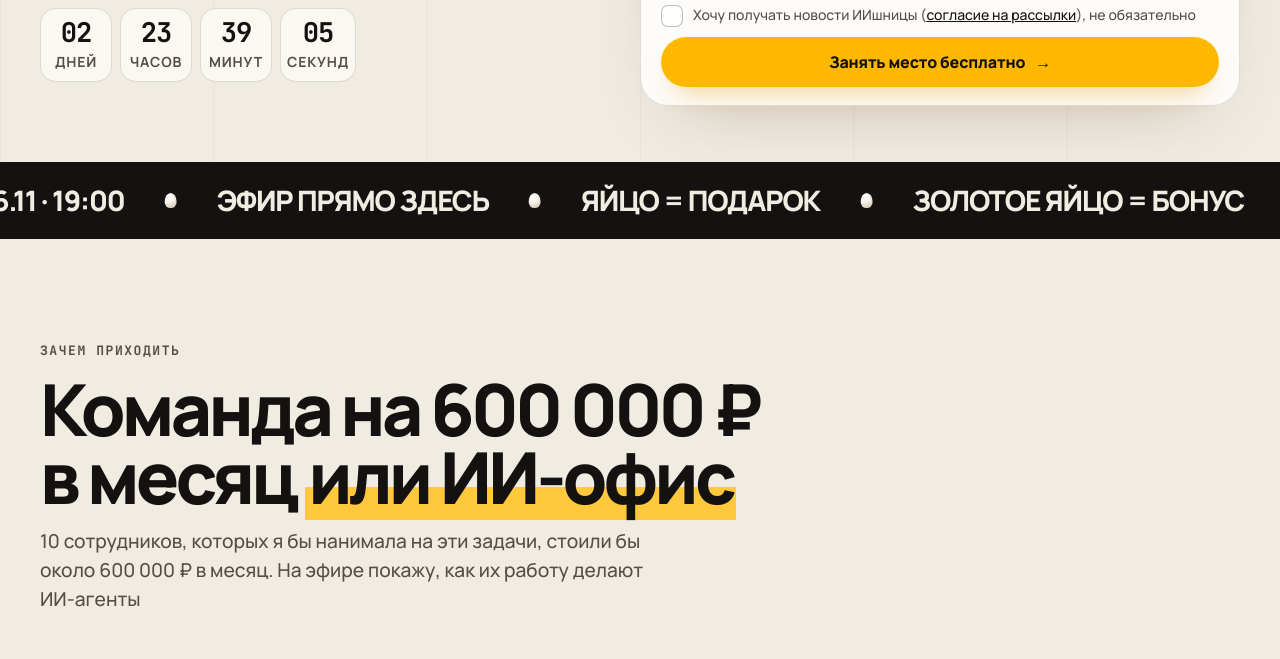
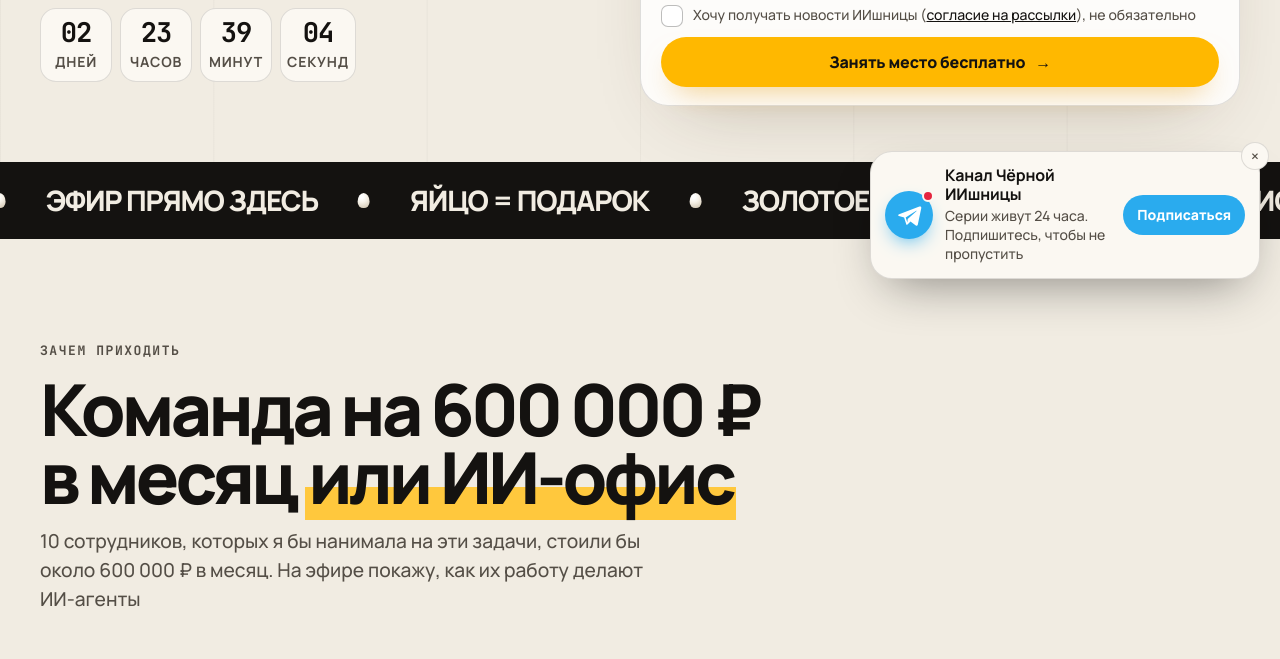
Before and after one commit to olgapuzanova0311-art/bf-site, a plain HTML site: page index.html in a window 1280 px wide. Shown: the part 501-1160 px from the top of the page. Drawn offline with Linux system fonts and the light colour scheme; no server answers.

Commit message:
Виджет Telegram-канала Чёрной ИИшницы
Co-Authored-By: Claude Opus 5.5 <noreply@anthropic.com>
Claude-Session: https://claude.ai/code/session_016FpEBFipCjo6eEjWW1PLia

```diff
--- a/index.html
+++ b/index.html
@@ -340,6 +340,17 @@ footer .cols a,footer .cols span{display:inline-flex;align-items:center;min-heig
 /* mobile bar, modal, toast */
 .mbar{position:fixed;left:0;right:0;bottom:0;z-index:50;padding:10px max(16px,env(safe-area-inset-right,0px)) calc(10px + env(safe-area-inset-bottom,0px)) max(16px,env(safe-area-inset-left,0px));background:var(--topBg);backdrop-filter:blur(16px);-webkit-backdrop-filter:blur(16px);border-top:1px solid var(--line);display:none;transform:translateY(110%);transition:transform .35s var(--ease)}
 .mbar.show{transform:none}
+.tgw{position:fixed;right:max(20px,env(safe-area-inset-right,0px));bottom:calc(20px + env(safe-area-inset-bottom,0px));z-index:49;display:flex;align-items:center;gap:12px;width:390px;max-width:calc(100% - 32px);padding:14px 14px 14px 14px;border-radius:22px;background:var(--card);border:1px solid var(--line);box-shadow:0 20px 50px -18px rgba(0,0,0,.45);color:inherit;text-decoration:none;transform:translateY(20px) scale(.96);opacity:0;pointer-events:none;transition:transform .45s var(--ease),opacity .45s var(--ease),bottom .35s var(--ease)}
+.tgw.show{transform:none;opacity:1;pointer-events:auto}
+.tgw-a{display:flex;align-items:center;gap:12px;flex:1;min-width:0;color:inherit;text-decoration:none}
+.tgw-ic{position:relative;flex:none;width:48px;height:48px;border-radius:50%;background:#2AABEE;display:grid;place-items:center;box-shadow:0 8px 20px -8px #2AABEE}
+.tgw-ic svg{width:26px;height:26px}
+.tgw-t{flex:1;min-width:0}
+.tgw-t b{display:block;font-size:16px;line-height:1.2;letter-spacing:-.01em}
+.tgw-t span{display:block;margin-top:3px;font-size:14px;line-height:1.35;color:var(--muted)}
+.tgw-go{flex:none;display:inline-flex;align-items:center;min-height:40px;padding:0 14px;border-radius:999px;background:#2AABEE;color:#fff;font-weight:800;font-size:14px;white-space:nowrap}
+.tgw-x{position:absolute;top:-10px;right:-10px;width:28px;height:28px;border-radius:50%;border:1px solid var(--line);background:var(--card);color:var(--muted);font-size:16px;line-height:1;cursor:pointer;display:grid;place-items:center}
+.tgw-dot{position:absolute;top:-1px;right:-1px;width:12px;height:12px;border-radius:50%;background:#E5253F;border:2px solid var(--card)}
 .mbar .btn{width:100%}
 .modal{position:fixed;inset:0;z-index:100;display:grid;place-items:center;padding:20px;background:rgba(0,0,0,.55);backdrop-filter:blur(6px)}
 .mbox{position:relative;width:min(520px,100%);max-height:88vh;overflow:auto;padding:28px;border-radius:26px;background:var(--bg);color:var(--ink);border:1px solid var(--line)}
@@ -390,6 +401,9 @@ footer .cols a,footer .cols span{display:inline-flex;align-items:center;min-heig
   .egg.surprise{display:flex}.egg.surprise .vis{height:150px}.egg.surprise .act{min-width:0;padding-top:16px}
   .done .two{grid-template-columns:1fr}
   .mbar{display:block}
+  .tgw{left:max(16px,env(safe-area-inset-left,0px));right:max(16px,env(safe-area-inset-right,0px));width:auto;max-width:none;bottom:calc(16px + env(safe-area-inset-bottom,0px));padding:12px}
+  .tgw.up{bottom:calc(84px + env(safe-area-inset-bottom,0px))}
+  .tgw-ic{width:42px;height:42px}.tgw-t b{font-size:15px}.tgw-t span{font-size:13px}
   .pi{grid-template-columns:1fr;gap:8px}
   .tour{aspect-ratio:4/5;max-height:none}
   .tcap b{font-size:18px}
@@ -674,6 +688,12 @@ footer .cols a,footer .cols span{display:inline-flex;align-items:center;min-heig
   <div class="cols"><a href="https://olgapuzanovva.ru/politic" target="_blank" rel="noopener">Политика конфиденциальности</a><a href="https://olgapuzanovva.ru/personinfo" target="_blank" rel="noopener">Согласие на обработку ПДн</a><a href="https://olgapuzanovva.ru/soglasie" target="_blank" rel="noopener">Согласие на рассылки</a><a href="https://t.me/puzanovateam" target="_blank" rel="noopener">Связь: @puzanovateam</a><span>olgapuzanova003@yandex.ru</span></div>
 </div></footer>
 
+<div class="tgw js-tgw"><a class="tgw-a js-chan js-tgwa" href="#" target="_blank" rel="noopener" aria-label="Подписаться на Telegram-канал Чёрной ИИшницы">
+  <span class="tgw-ic"><svg viewBox="0 0 24 24" fill="#fff" aria-hidden="true"><path d="M21.6 4.2 2.9 11.4c-1.3.5-1.3 1.2-.2 1.5l4.8 1.5 1.8 5.6c.2.6.1.9.8.9.5 0 .7-.2 1-.5l2.3-2.3 4.9 3.6c.9.5 1.5.2 1.8-.8l3.2-15.1c.3-1.3-.5-1.9-1.5-1.6zM8.9 14.2l9.4-5.9c.5-.3.9-.1.5.2l-8 7.2-.3 3.3-1.6-4.8z"/></svg><span class="tgw-dot" aria-hidden="true"></span></span>
+  <span class="tgw-t"><b>Канал Чёрной ИИшницы</b><span>Серии живут 24 часа. Подпишитесь, чтобы не пропустить</span></span>
+  <span class="tgw-go">Подписаться</span></a>
+  <button class="tgw-x js-tgwx" type="button" aria-label="Скрыть">×</button>
+</div>
 <div class="mbar js-mbar"><a class="btn btn-p js-mbtn" href="#regform">Занять место на эфире</a></div>
 <div class="modal js-modal" hidden><div class="mbox" role="dialog" aria-modal="true" aria-labelledby="mt"><button class="mx js-mx" type="button" aria-label="Закрыть">✕</button><h3 id="mt" class="js-mt"></h3><div class="js-mb"></div></div></div>
 <div class="toast js-toast" role="status" aria-live="polite"></div>
@@ -918,6 +938,18 @@ footer .cols a,footer .cols span{display:inline-flex;align-items:center;min-heig
   }
   if(REG_URL){try{fetch(REG_URL+"?stats=1").then(function(r){return r.json()}).then(function(d){if(d&&d.count>=150)$$(".fbox .sub").forEach(function(n){n.textContent="Уже "+d.count.toLocaleString("ru-RU")+" человек заняли место. Бесплатно"})}).catch(function(){})}catch(x){}}
   if("IntersectionObserver" in window){var io=new IntersectionObserver(function(es){es.forEach(function(en){if(en.isIntersecting){en.target.classList.add("in");io.unobserve(en.target)}})},{rootMargin:"0px 0px -8% 0px"});$$(".rv").forEach(function(el){io.observe(el)})}else $$(".rv").forEach(function(el){el.classList.add("in")});
+  /* Telegram-виджет: появляется после прокрутки или через 8 секунд, скрывается на 2 дня */
+  (function(){
+    var w=$(".js-tgw");if(!w)return;
+    var off=false;try{off=Date.now()-(+localStorage.getItem("bf_tgw_x")||0)<2*864e5}catch(x){}
+    if(off)return;
+    var shown=false;function show(){if(shown)return;shown=true;w.classList.add("show")}
+    setTimeout(show,8000);
+    window.addEventListener("scroll",function(){if(window.scrollY>700)show()},{passive:true});
+    $(".js-tgwx").addEventListener("click",function(){w.classList.remove("show");try{localStorage.setItem("bf_tgw_x",Date.now())}catch(x){}});
+    $(".js-tgwa").addEventListener("click",function(){if(window.goal)goal("tg_channel")});
+    var mb=$(".js-mbar");if(mb&&"MutationObserver" in window){var sync=function(){w.classList.toggle("up",mb.classList.contains("show"))};new MutationObserver(sync).observe(mb,{attributes:true,attributeFilter:["class"]});sync()}
+  })();
   var mbar=$(".js-mbar"),vis={};
   if("IntersectionObserver" in window){var mo=new IntersectionObserver(function(es){es.forEach(function(e){vis[e.target.className]=e.isIntersecting});mbar.classList.toggle("show",!Object.keys(vis).some(function(k){return vis[k]}))});mo.observe($(".js-fcard .js-submit"));mo.observe($(".js-done .btn"));mo.observe($(".fin-card"))}
   render(true);tick();setInterval(tick,1000);
```
